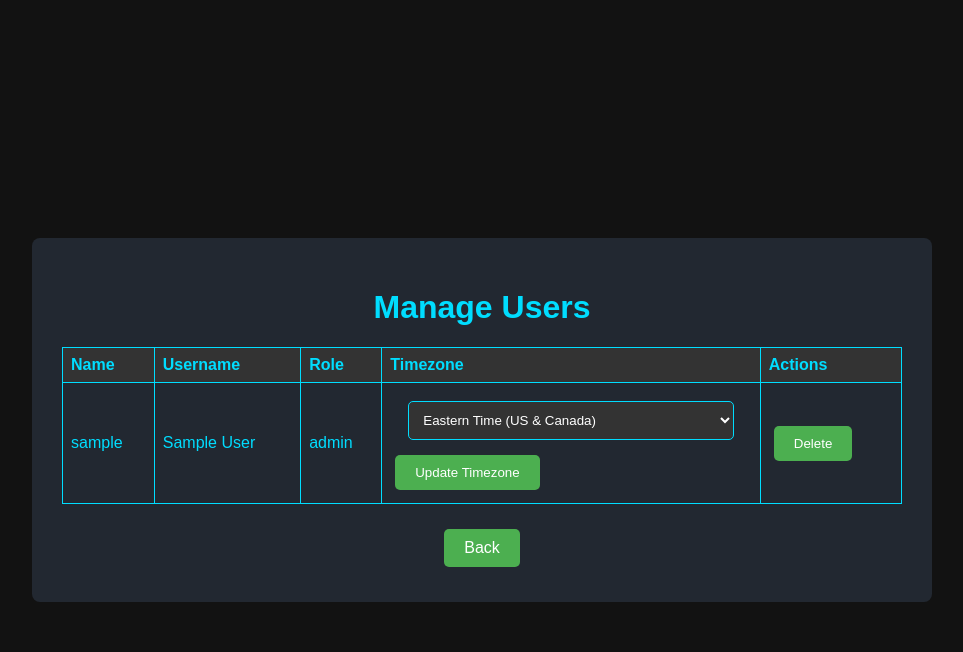
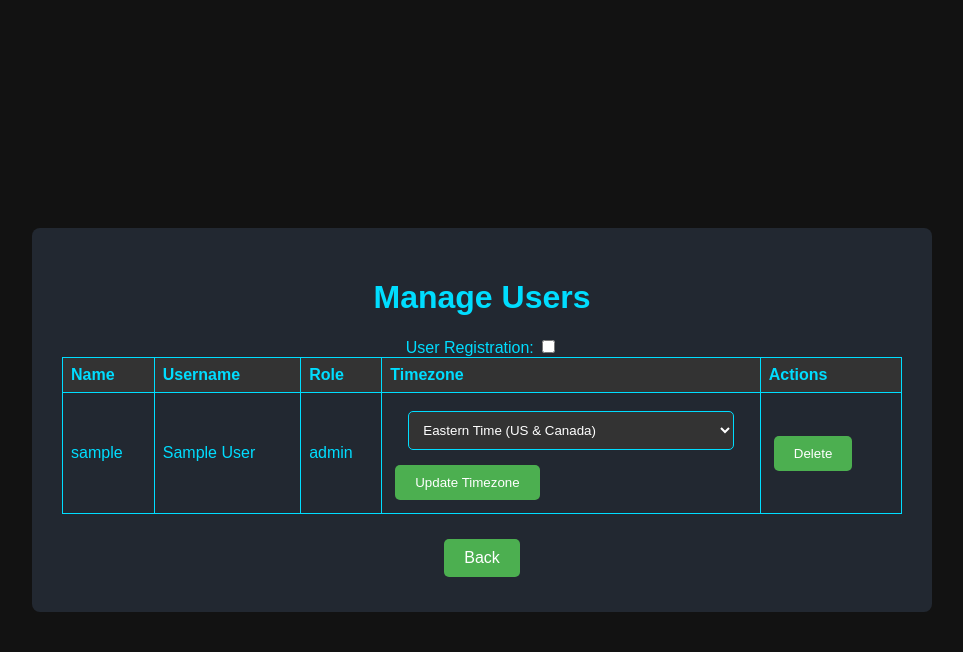
Before and after one commit to zermus/PHP-ToDo, a PHP site: page /manage_users.php in a window 1280 px wide. Shown: the top 652 px of the page, without its empty margins (158-1121 px from the left). Run offline with PHP 8.4, Linux system fonts and the light colour scheme; the visitor is signed in with stand-in values (Sample User, id 1); tables that the repository leaves empty or names only in its code hold one stand-in row (values such as "Sample post").

Commit message:
Update manage_users.php
User registration open/closed functionality.

```diff
--- a/manage_users.php
+++ b/manage_users.php
@@ -31,6 +31,11 @@ try {
     $pdo = new PDO("mysql:host=$host;dbname=$dbname", $db_username, $db_password);
     $pdo->setAttribute(PDO::ATTR_ERRMODE, PDO::ERRMODE_EXCEPTION);
 
+    // Retrieve the registration setting at the beginning
+    $settingsStmt = $pdo->prepare("SELECT value FROM settings WHERE name = 'user_registration'");
+    $settingsStmt->execute();
+    $registrationEnabled = $settingsStmt->fetchColumn() === '1';
+
     // Check if the user is an admin or super admin
     $userStmt = $pdo->prepare("SELECT role FROM users WHERE id = ?");
     $userStmt->execute([$_SESSION['user_id']]);
@@ -47,11 +52,17 @@ try {
     $users = $usersStmt->fetchAll();
 
     // Handle POST requests for role changes, user deletion, or timezone updates
-    if ($_SERVER['REQUEST_METHOD'] === 'POST') {
-        if (isset($_POST['action']) && isset($_POST['user_id'])) {
-            $action = $_POST['action'];
-            $userId = $_POST['user_id'];
+    if ($_SERVER['REQUEST_METHOD'] === 'POST' && isset($_POST['action'])) {
+        if ($_POST['action'] === 'toggle_registration') {
+            $newStatus = isset($_POST['registration_status']) ? '1' : '0';
+            $updateStmt = $pdo->prepare("UPDATE settings SET value = ? WHERE name = 'user_registration'");
+            $updateStmt->execute([$newStatus]);
+            header('Location: manage_users.php');
+            exit();
+        }
 
+        $userId = $_POST['user_id'] ?? null;
+        if ($userId) {
             // Fetch the role of the user to be affected
             $roleStmt = $pdo->prepare("SELECT role FROM users WHERE id = ?");
             $roleStmt->execute([$userId]);
@@ -63,19 +74,19 @@ try {
                 exit();
             }
 
-            if ($action === 'make_admin') {
+            if ($_POST['action'] === 'make_admin') {
                 // Update user role to admin
                 $updateStmt = $pdo->prepare("UPDATE users SET role = 'admin' WHERE id = ?");
                 $updateStmt->execute([$userId]);
-            } elseif ($action === 'demote_user') {
+            } elseif ($_POST['action'] === 'demote_user') {
                 // Update user role to user
                 $updateStmt = $pdo->prepare("UPDATE users SET role = 'user' WHERE id = ?");
                 $updateStmt->execute([$userId]);
-            } elseif ($action === 'delete_user') {
+            } elseif ($_POST['action'] === 'delete_user') {
                 // Delete user from the database
                 $deleteStmt = $pdo->prepare("DELETE FROM users WHERE id = ?");
                 $deleteStmt->execute([$userId]);
-            } elseif ($action === 'update_timezone') {
+            } elseif ($_POST['action'] === 'update_timezone') {
                 // Update user timezone
                 $newTimezone = $_POST['timezone'];
                 if (array_key_exists($newTimezone, $timezones)) {
@@ -83,11 +94,11 @@ try {
                     $updateTimezoneStmt->execute([$newTimezone, $userId]);
                 }
             }
+        }
 
-            // Redirect to prevent form resubmission
-            header('Location: manage_users.php');
-            exit();
-        }
+        // Redirect to prevent form resubmission
+        header('Location: manage_users.php');
+        exit();
     }
 
 } catch (PDOException $e) {
@@ -106,6 +117,12 @@ try {
 <body>
     <div class="container manage-users-container">
         <h1>Manage Users</h1>
+        <!-- User Registration Toggle Form -->
+        <form action="manage_users.php" method="post">
+            User Registration:
+            <input type="hidden" name="action" value="toggle_registration">
+            <input type="checkbox" name="registration_status" <?php echo ($registrationEnabled ? 'checked' : ''); ?> onchange="this.form.submit()">
+        </form>
         <div class="user-list">
             <table>
                 <thead>
```
